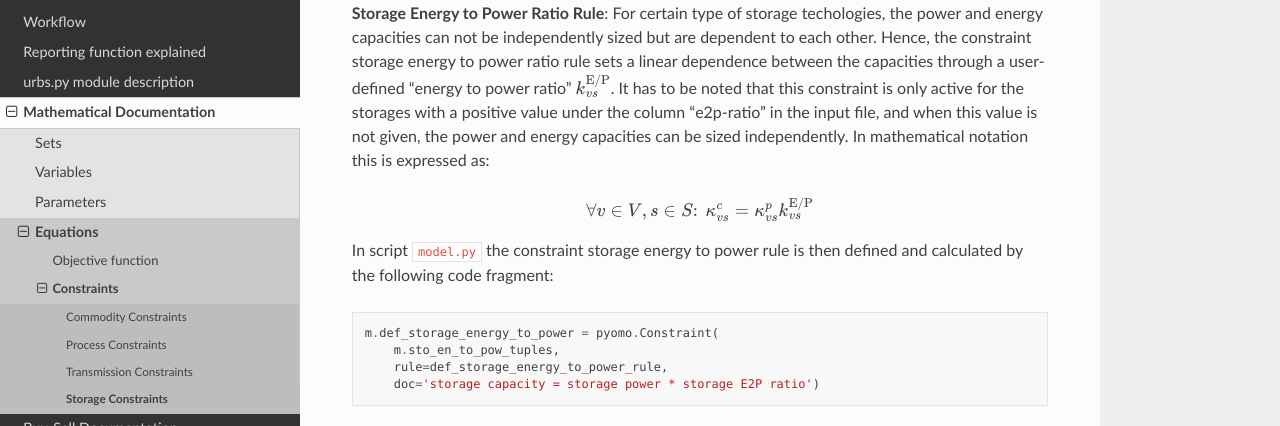
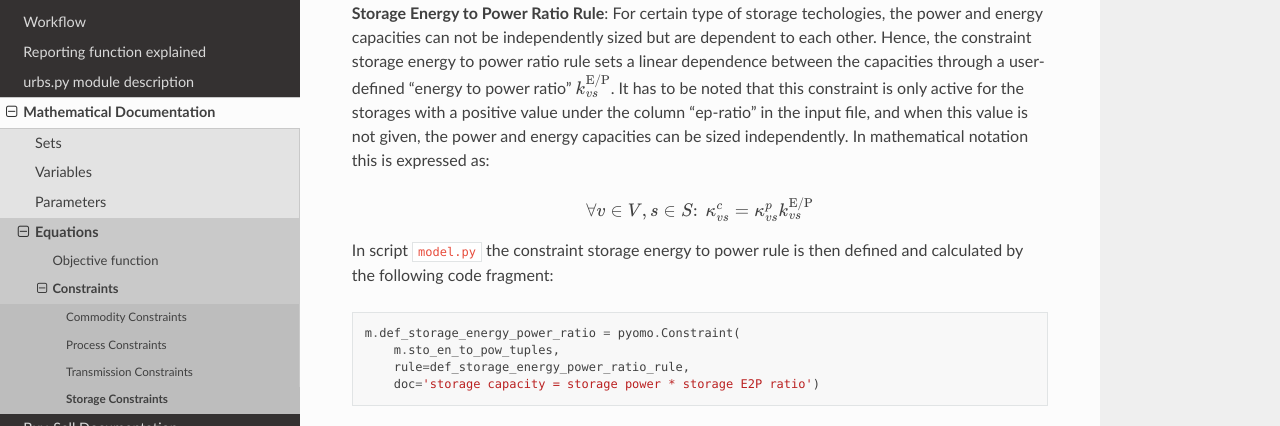
Before and after one commit to tum-ens/urbs, a Sphinx documentation site: the page built from doc/mathdoc/equ-storage.rst, in a window 1280 px wide and 900 px high, scrolled down 5411 px, cut to the strip 182-608 px from the top of the window. Built offline with Sphinx 7.4.7 and the Read the Docs theme 2.0.0, drawn with Linux system fonts in a browser that asks for light colours.

Commit message:
Renaming the parameters/tuples/constraints

```diff
--- a/doc/mathdoc/equ-storage.rst
+++ b/doc/mathdoc/equ-storage.rst
@@ -216,7 +216,7 @@ independently sized but are dependent to each other. Hence, the constraint stora
 energy to power ratio rule sets a linear dependence between the capacities through a
 user-defined "energy to power ratio" :math:`k_{vs}^\text{E/P}`. It has to be noted
 that this constraint is only active for the storages with a positive value under the
-column "e2p-ratio" in the input file, and when this value is not given, the power and
+column "ep-ratio" in the input file, and when this value is not given, the power and
 energy capacities can be sized independently. In mathematical notation this is expressed as:
 
 .. math::
@@ -227,10 +227,10 @@ In script ``model.py`` the constraint storage energy to power rule is
 then defined and calculated by the following code fragment:
 ::
 
-    m.def_storage_energy_to_power = pyomo.Constraint(
+    m.def_storage_energy_power_ratio = pyomo.Constraint(
         m.sto_en_to_pow_tuples,
-        rule=def_storage_energy_to_power_rule,
+        rule=def_storage_energy_power_ratio_rule,
         doc='storage capacity = storage power * storage E2P ratio')
 
 .. literalinclude:: /../urbs/model.py
-   :pyobject: def_storage_energy_to_power_rule
+   :pyobject: def_storage_energy_power_ratio_rule
--- a/doc/mathdoc/param-tech.rst
+++ b/doc/mathdoc/param-tech.rst
@@ -203,7 +203,7 @@ Storage Technical Parameters
 
 **Storage Power Upper Bound**, :math:`\overline{K}_{vs}^\text{p}`, ``m.storage_dict['cap-up-p'][(sit, sto, com)]``: The parameter :math:`\overline{K}_{vs}^\text{p}` represents the maximum amount of power output capacity allowed of a storage :math:`s` storing a commodity :math:`c` in a site :math:`v`, that the energy system model is allowed to have.  The unit of this parameter is MW. The related section for this parameter in the spreadsheet can be found under the "Storage" sheet. Here each row represents a storage technology :math:`s` in a site :math:`v` that stores a commodity :math:`c`. The ninth column with the header label "cap-up-p" represents the parameters for corresponding storage :math:`s`, site :math:`v`, commodity :math:`c` combinations. If there is no desired maximum limit for the storage energy content capacitites, this parameter can be simply set to ""inf"" or an unrealistic high value, to ignore this parameter.
 
-**Storage Energy to Power Ratio**, :math:`k_{vs}^\text{E/P}`, ``m.storage_dict['en-to-pow'][(sit, sto, com)]``: The parameter :math:`k_{vs}^\text{E/P}` represents the linear ratio between the energy and power capacities of a storage :math:`s` storing a commodity :math:`c` in a site :math:`v`. The unit of this parameter is hours. The related section for this parameter in the spreadsheet can be found under the "Storage" sheet. Here each row represents a storage technology :math:`s` in a site :math:`v` that stores a commodity :math:`c`. The 22th column with the header label "en-to-pow" represents the parameters for corresponding storage :math:`s`, site :math:`v`, commodity :math:`c` combinations. If there is no desired set ratio for the storage energy and power capacities (which means the storage energy and power capacities can be sized independently from each other), this cell can be left empty.
+**Storage Energy to Power Ratio**, :math:`k_{vs}^\text{E/P}`, ``m.storage_dict['ep-ratio'][(sit, sto, com)]``: The parameter :math:`k_{vs}^\text{E/P}` represents the linear ratio between the energy and power capacities of a storage :math:`s` storing a commodity :math:`c` in a site :math:`v`. The unit of this parameter is hours. The related section for this parameter in the spreadsheet can be found under the "Storage" sheet. Here each row represents a storage technology :math:`s` in a site :math:`v` that stores a commodity :math:`c`. The 22th column with the header label "ep-ratio" represents the parameters for corresponding storage :math:`s`, site :math:`v`, commodity :math:`c` combinations. If there is no desired set ratio for the storage energy and power capacities (which means the storage energy and power capacities can be sized independently from each other), this cell can be left empty.
 
 Transmission Technical Parameters
 ---------------------------------
```
Also changed, not shown: 4 other files.
